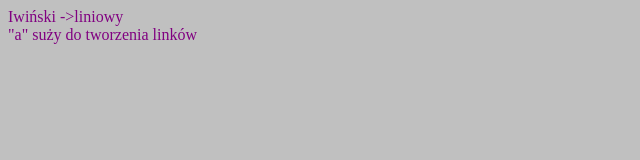
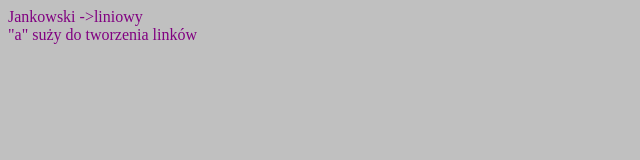
Before and after one commit to pawel2992/html-, a plain HTML site: page iwin_z5_4.html in a window 1280 px wide. Shown: the full height of the page, 0-640 px from the left. Drawn offline with Linux system fonts and the light colour scheme.

Commit message:
Update iwin_z5_4.html

```diff
--- a/iwin_z5_4.html
+++ b/iwin_z5_4.html
@@ -5,7 +5,7 @@
 <!-- liniowy -->
 </head>
 <body bgcolor="silver">
- <p style="color: purple;font-size: 41 px;">Iwiński ->liniowy
+ <p style="color: purple;font-size: 41 px;">Jankowski ->liniowy
  <br>
   "a" suży do tworzenia linków</p>
 
```
